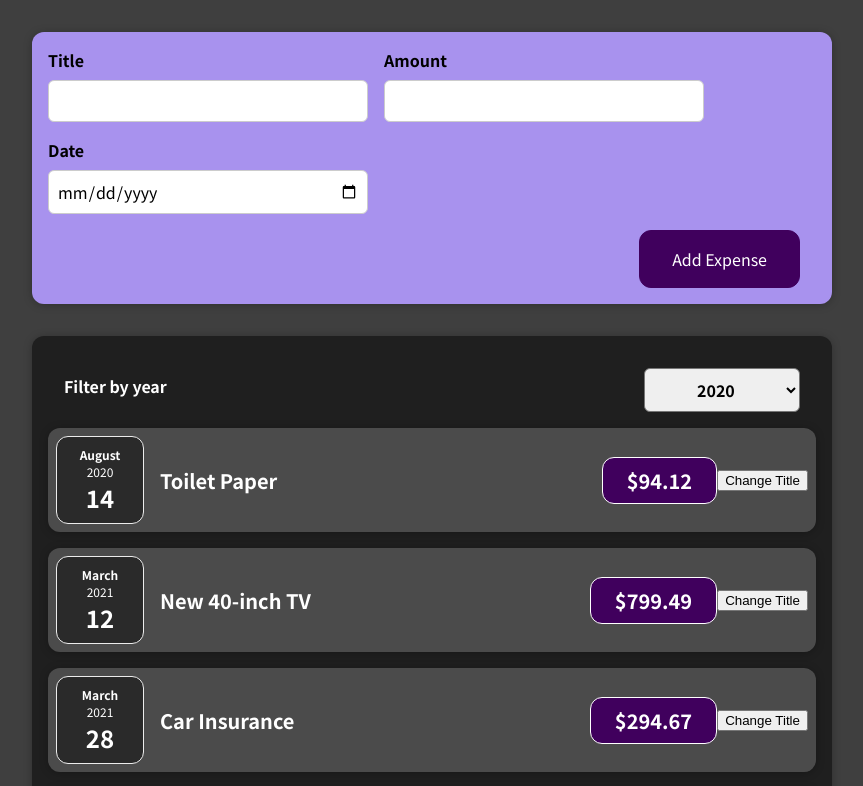
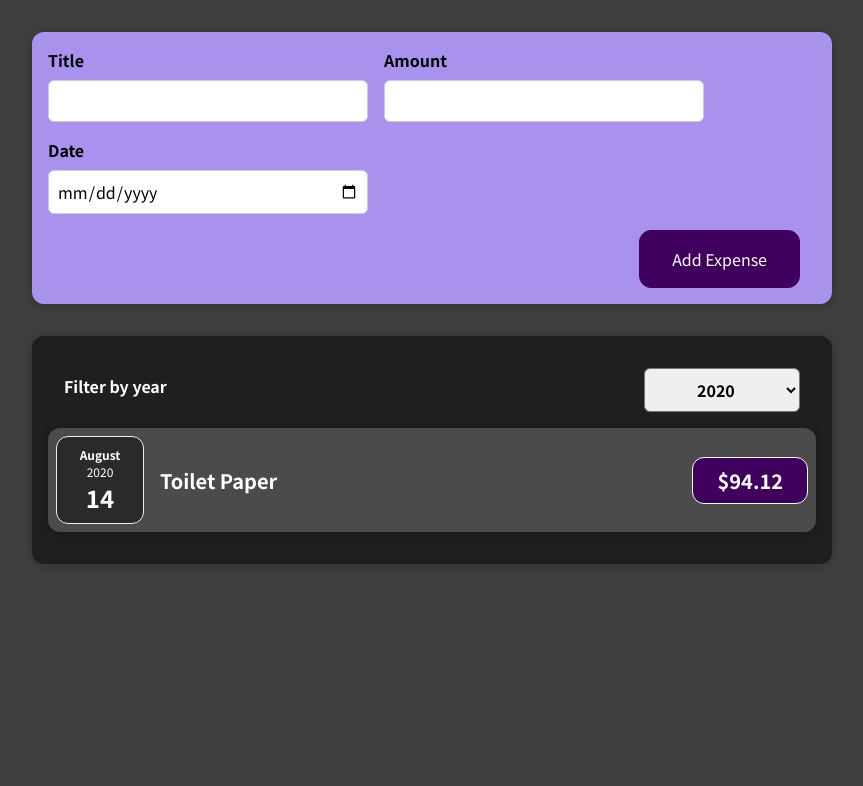
Before and after one commit to locaulker/expense-tracker, a React (Create React App) app: page / in a window 1280 px wide. Shown: the top 786 px of the page, without its empty margins (208-1071 px from the left). Built offline with nearby package versions, Linux system fonts and the light colour scheme.

Commit message:
added filter function on filtered year

```diff
--- a/src/components/Expenses/ExpenseItem.js
+++ b/src/components/Expenses/ExpenseItem.js
@@ -6,10 +6,10 @@
 const ExpenseItem = props => {
   const [title, setTitle] = useState(props.title)
 
-  const clickHandler = () => {
-    setTitle("Updated!!")
-    console.log(title)
-  }
+  // const clickHandler = () => {
+  //   setTitle("Updated!!")
+  //   console.log(title)
+  // }
 
   return (
     <Card className="expense-item">
@@ -18,7 +18,7 @@
         <h2>{title}</h2>
         <div className="expense-item__price">${props.amount}</div>
       </div>
-      <button onClick={clickHandler}>Change Title</button>
+      {/* <button onClick={clickHandler}>Change Title</button> */}
     </Card>
   )
 }
--- a/src/components/Expenses/Expenses.js
+++ b/src/components/Expenses/Expenses.js
@@ -14,6 +14,10 @@
     setFilterdYear(selectedYear)
   }
 
+  const filteredExpenses = props.items.filter(expense => {
+    return expense.date.getFullYear().toString() === filteredYear
+  })
+
   return (
     <div>
       <Card className="expenses">
@@ -21,8 +25,9 @@
           selected={filteredYear}
           onChangeFilter={filterChangeHandler}
         />
-        {props.items.map(expense => (
+        {filteredExpenses.map(expense => (
           <ExpenseItem
+            key={expense.id}
             title={expense.title}
             amount={expense.amount}
             date={expense.date}
```
Also changed, not shown: 1 other file (tests, documents, lock files or other folders).
